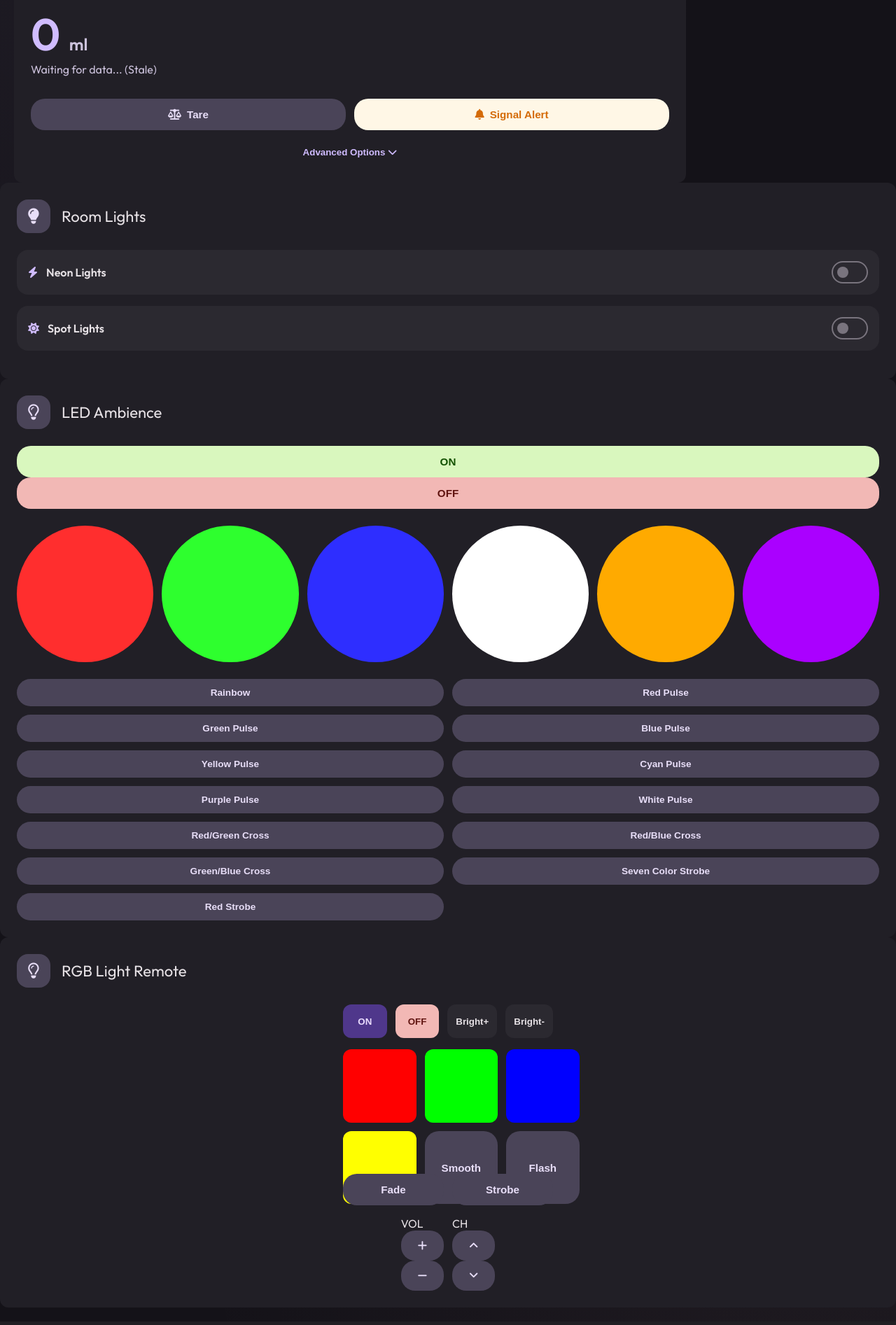
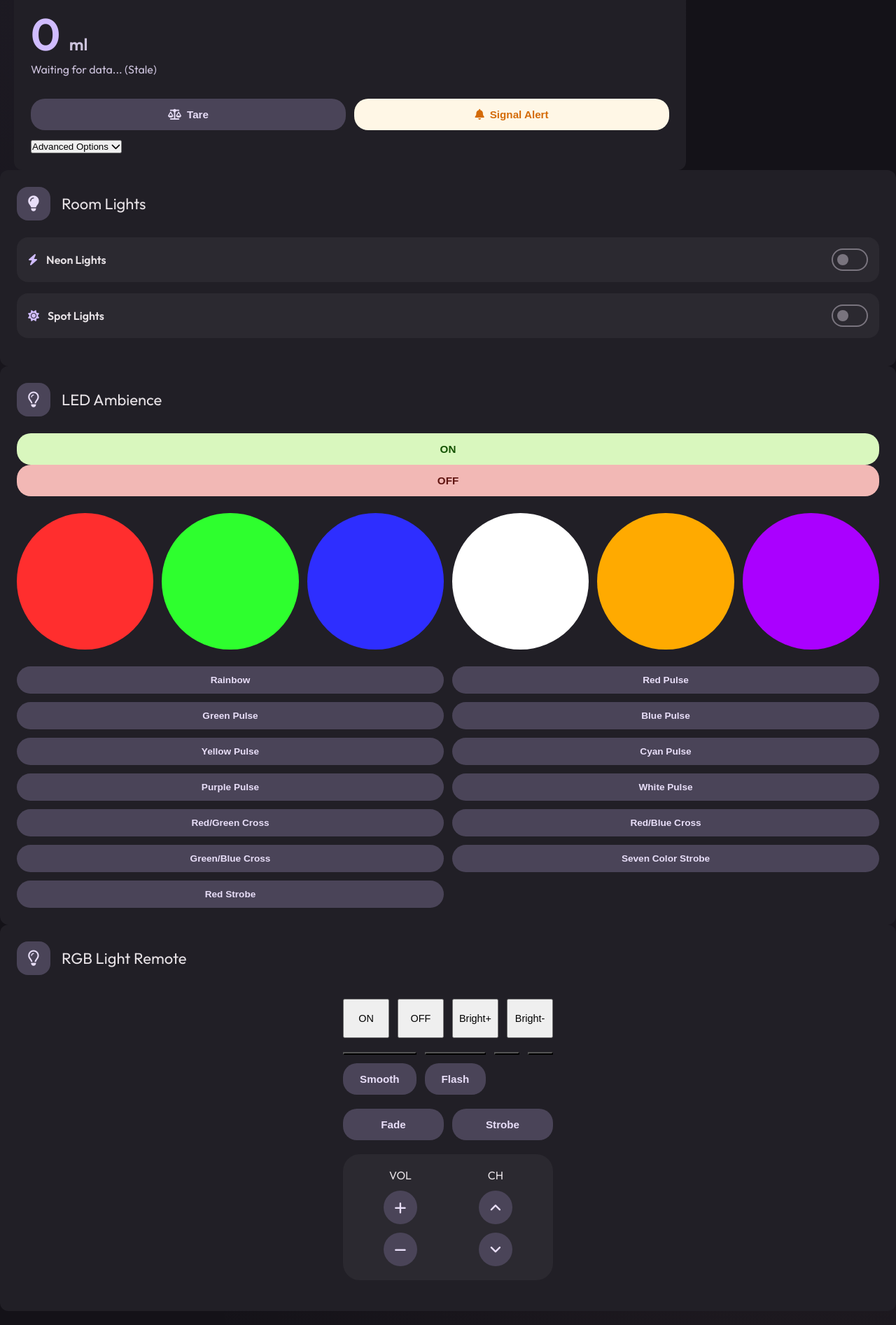
Before and after one commit to mithunbabbira/SmartHydrationSystem, a Flask app: page / in a window 1280 px wide. Shown: the part 229-2122 px from the top of the page at 70% size. Before the commit the page ends 2073 px from the top, so only its background shows below. Run offline with Flask 3, Linux system fonts and the light colour scheme.

Commit message:
fix: Final UI Polish (Remote Grid & Spacing)

```diff
--- a/house_automation/pi_controller/static/index.html
+++ b/house_automation/pi_controller/static/index.html
@@ -5,7 +5,7 @@
     <meta charset="UTF-8">
     <meta name="viewport" content="width=device-width, initial-scale=1.0">
     <title>Smart Home Control</title>
-    <link rel="stylesheet" href="style.css?v=6">
+    <link rel="stylesheet" href="style.css?v=7">
     <link href="https://fonts.googleapis.com/css2?family=Outfit:wght@300;400;600;800&display=swap" rel="stylesheet">
     <!-- Font Awesome -->
     <link rel="stylesheet" href="https://cdnjs.cloudflare.com/ajax/libs/font-awesome/6.4.0/css/all.min.css">
--- a/house_automation/pi_controller/static/style.css
+++ b/house_automation/pi_controller/static/style.css
@@ -354,84 +354,99 @@
 
 /* IR Remote Layout */
 /* Remote specific grid */
+/* IR Remote - CSS Grid Layout */
+.remote-layout {
+    display: grid;
+    grid-template-areas:
+        "on off"
+        "bright-inc bright-dec"
+        "colors colors"
+        "modes modes"
+        "nav nav";
+    gap: 12px;
+    width: 100%;
+    max-width: 320px;
+    margin: 0 auto;
+    padding: 10px;
+}
+
+/* Define Grid Areas for structure */
+.row {
+    display: contents;
+}
+
+/* Remove row wrappers, let content sit in grid */
+
+/* We need to restructure HTML slightly or target nth-child, but let's try to keep HTML structure if possible */
+/* Actually, for the existing HTML structure (rows of buttons), Flex column is fine IF we manage spacing */
+/* The overlap in the screenshot suggests fixed heights or negative margins. */
+
+/* Let's try a safer Flex approach first that GUARANTEES spacing */
 .remote-layout {
     display: flex;
     flex-direction: column;
-    gap: 16px;
+    gap: 20px;
+    /* generous gap */
     width: 100%;
-    max-width: 300px;
-    /* Limit width on desktop too */
+    max-width: 320px;
     margin: 0 auto;
+    padding-bottom: 20px;
 }
 
 .row {
     display: flex;
     gap: 12px;
-    justify-content: center;
+    justify-content: space-between;
     width: 100%;
 }
 
+/* Color Grid Fixed */
+.color-grid-ir {
+    display: grid;
+    grid-template-columns: repeat(4, 1fr);
+    gap: 12px;
+    width: 100%;
+}
+
+/* Navigation Group Fixed */
+.vol-ch {
+    background: var(--md-sys-color-surface-container-high);
+    border-radius: 24px;
+    padding: 20px;
+    justify-content: space-around;
+    align-items: flex-start;
+}
+
+.vertical-group {
+    display: flex;
+    flex-direction: column;
+    align-items: center;
+    gap: 12px;
+}
+
 .btn-pill {
+    min-height: 56px;
+    /* Taller targets */
     flex: 1;
-    /* Stretch to fill row */
-    padding: 12px;
-    border-radius: 12px;
-    /* Softer rect */
-    border: none;
-    font-weight: 600;
-    cursor: pointer;
-    background: var(--md-sys-color-surface-container-high);
-    color: var(--md-sys-color-on-surface);
     display: flex;
     justify-content: center;
     align-items: center;
-    min-height: 48px;
-    /* Touch target */
+    font-size: 0.9rem;
+    margin: 0;
+    /* No margins, use gap */
 }
 
-.btn-pill.success {
-    background: var(--md-sys-color-primary-container);
-    color: var(--md-sys-color-on-primary-container);
+/* Specific overrides for circular/icon buttons in Nav */
+.vertical-group .btn-glass {
+    width: 48px;
+    height: 48px;
+    border-radius: 50%;
+    padding: 0;
+    display: grid;
+    place-items: center;
+    font-size: 1.2rem;
 }
 
-.btn-pill.danger {
-    background: var(--md-sys-color-error);
-    color: var(--md-sys-color-on-error);
-}
-
-.btn-color {
-    aspect-ratio: 1;
-    border-radius: 12px;
-    border: none;
-    cursor: pointer;
-    transition: transform 0.2s;
-}
-
-.color-grid-ir {
-    display: grid;
-    grid-template-columns: repeat(3, 1fr);
-    gap: 12px;
-    width: 100%;
-    max-width: 250px;
-}
-
-/* Advanced Panel Animation */
-.advanced-panel {
-    background: var(--md-sys-color-surface-container-high);
-    border-radius: 16px;
-    padding: 16px;
-    margin-top: 16px;
-}
-
-.btn-text {
-    width: 100%;
-    background: none;
-    border: none;
-    color: var(--md-sys-color-primary);
-    font-weight: 600;
-    padding: 12px;
-    cursor: pointer;
-}
 
 /* Mobile */
 @media (max-width: 768px) {
```
